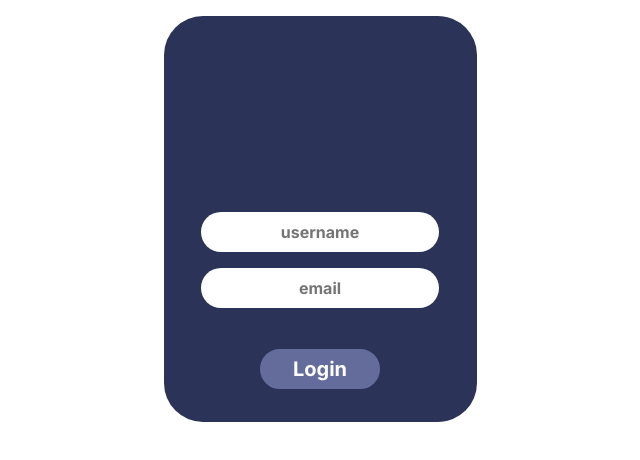
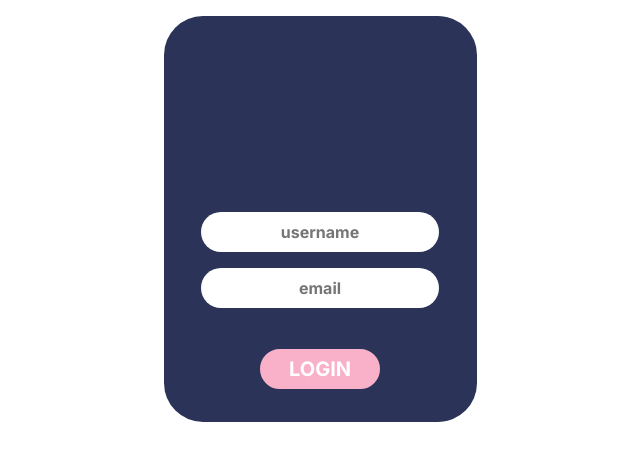
Before and after one commit to Merged-project/React-Merged, a React (Create React App) app: page / in a window 1280 px wide. Shown: the top 460 px of the page, without its empty margins (320-960 px from the left). Built offline with nearby package versions, Linux system fonts and the light colour scheme.

Commit message:
added new style to hover button

```diff
--- a/src/Components/FormContainer.jsx
+++ b/src/Components/FormContainer.jsx
@@ -22,7 +22,7 @@ function FormContainer(){
                         placeholder = 'email'
                     />
             </div>
-            <Button type = 'submit' text='Login' />
+            <Button type = 'submit' text='LOGIN' />
         </form>
 
     );
--- a/src/stylesheets/FormContainer.css
+++ b/src/stylesheets/FormContainer.css
@@ -36,15 +36,18 @@ button{
   justify-content: center;
   align-items: center;
   margin: auto;
+  background-color: #F8B1C8;
+  border-color: #F8B1C8;
 }
 
 
 button:hover {
-    background-color: #F8B1C8;
+    background-color: #646C9B;
+    border-color: #646C9B;
 }
 
 .boton-clic {
-    background-color: #F8B1C8;
+    background-color: #646C9B;
 }
 
 div{
```
